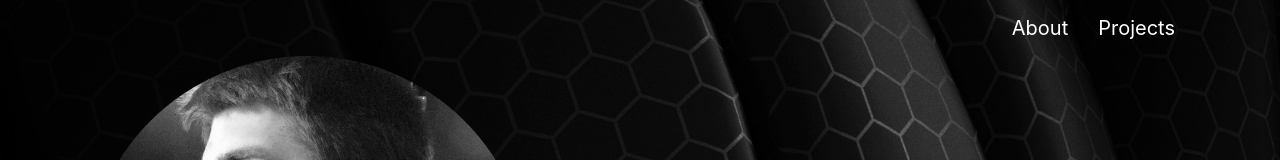
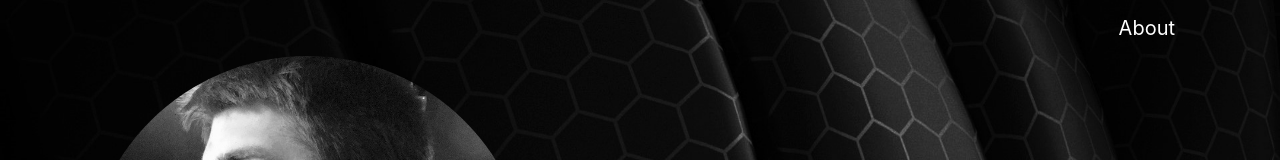
Before and after one commit to daytonltaylor/daytonltaylor.me, a React (Create React App) app: page /about in a window 1280 px wide. Shown: the top 160 px of the page. Built offline with nearby package versions, Linux system fonts and the light colour scheme.

Commit message:
removed projects link and replaced Link component with NavLink

```diff
--- a/src/components/PageHeader/index.tsx
+++ b/src/components/PageHeader/index.tsx
@@ -1,7 +1,7 @@
 import React from 'react';
 import './index.scss';
 
-import { Link } from 'react-router-dom';
+import { NavLink } from 'react-router-dom';
 
 interface PageHeaderProps {}
 
@@ -27,14 +27,9 @@ const PageHeader: React.FC<PageHeaderProps> = () => {
 					>
 						<ul className="navbar-nav ml-auto">
 							<li className="nav-item">
-								<Link className="bttn-nav" to="/about">
+								<NavLink className="bttn-nav" to="/about">
 									About
-								</Link>
-							</li>
-							<li className="nav-item">
-								<Link className="bttn-nav" to="/projects">
-									Projects
-								</Link>
+								</NavLink>
 							</li>
 						</ul>
 					</div>
```
